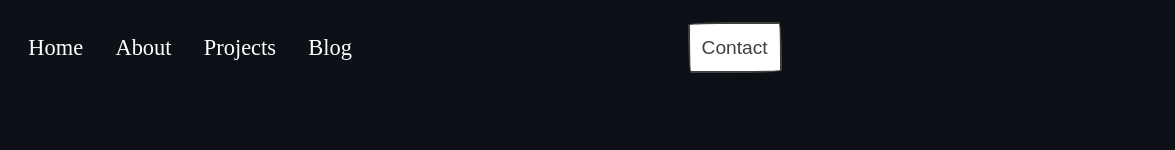
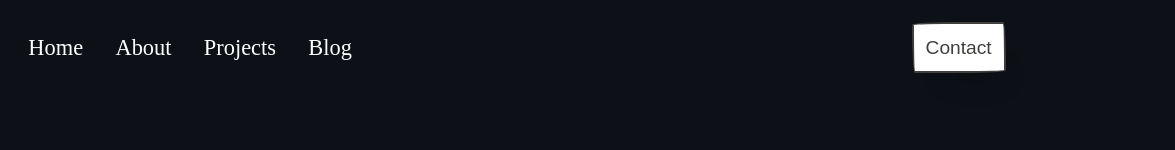
Before and after one commit to 0d0gwu/Portfolio-Website, a plain HTML site: page Portfolio-home.html in a window 1280 px wide. Shown: the top 150 px of the page, 105-1280 px from the left. Drawn offline with Linux system fonts and the light colour scheme; a web font is replaced by a local one.

Commit message:
Update Portfolio-home.css

```diff
--- a/Portfolio-home.css
+++ b/Portfolio-home.css
@@ -35,6 +35,9 @@ body {
   }
 .nav-list .items .list-item {
   margin: 0.5em;
+}
+.nav-btn {
+  margin-right: -20em;
 }
 
 .items{
```
